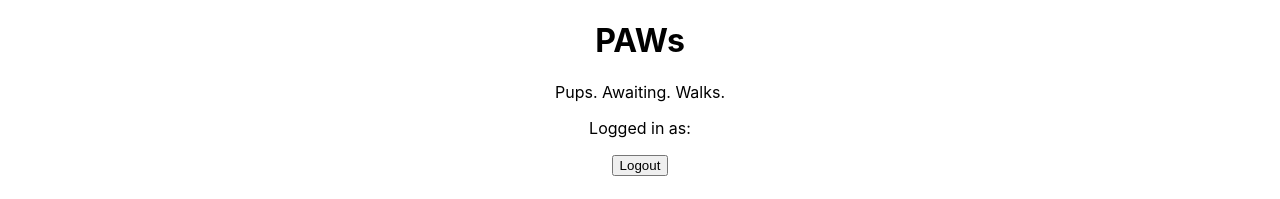
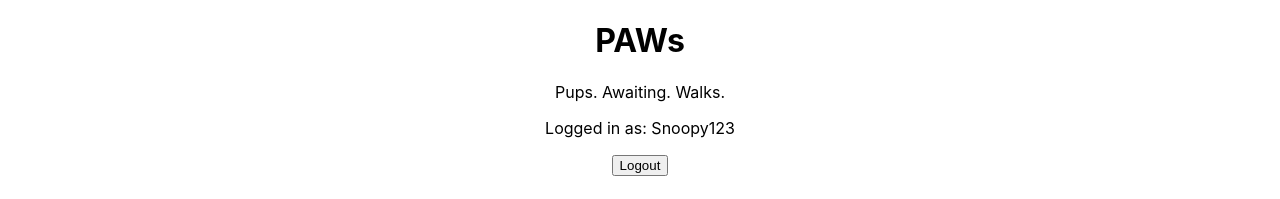
Before and after one commit to cmaher15/PAWs, a React (Create React App) app in the folder paws-front-end/: page / in a window 1280 px wide. Shown: the top 199 px of the page. Built offline with nearby package versions, Linux system fonts and the light colour scheme.

Commit message:
Fix issue where props for userName were not being passed properly.

```diff
--- a/paws-front-end/package.json
+++ b/paws-front-end/package.json
@@ -8,6 +8,7 @@
     "@testing-library/user-event": "^13.5.0",
     "react": "^18.2.0",
     "react-dom": "^18.2.0",
+    "react-router-dom": "^6.3.0",
     "react-scripts": "5.0.1",
     "web-vitals": "^2.1.4"
   },
--- a/paws-front-end/src/components/Header.jsx
+++ b/paws-front-end/src/components/Header.jsx
@@ -9,7 +9,7 @@ const Header = function (props) {
       <span className="title-descrition">Pups. Awaiting. Walks.</span>
 
       {props.loggedIn ? (
-        <HeaderLoggedIn user={props.user} />
+        <HeaderLoggedIn userName={props.userName} />
       ) : (
         <HeaderLoggedOut />
       )}
--- a/paws-front-end/src/components/HeaderLoggedIn.jsx
+++ b/paws-front-end/src/components/HeaderLoggedIn.jsx
@@ -2,10 +2,11 @@ import React, { useEffect } from "react";
 import { Link } from "react-router-dom";
 
 const HeaderLoggedIn = function (props) {
+  console.log(props);
   return (
     <>
-      <p>Logged in as: {props.username}</p>
-      <Link to="/home">
+      <p>Logged in as: {props.userName}</p>
+      <Link to="/">
         <button>Logout</button>
       </Link>
     </>
```
Also changed, not shown: paws-front-end/src/logo.svg (deleted), 1 other file (tests, documents, lock files or other folders).
